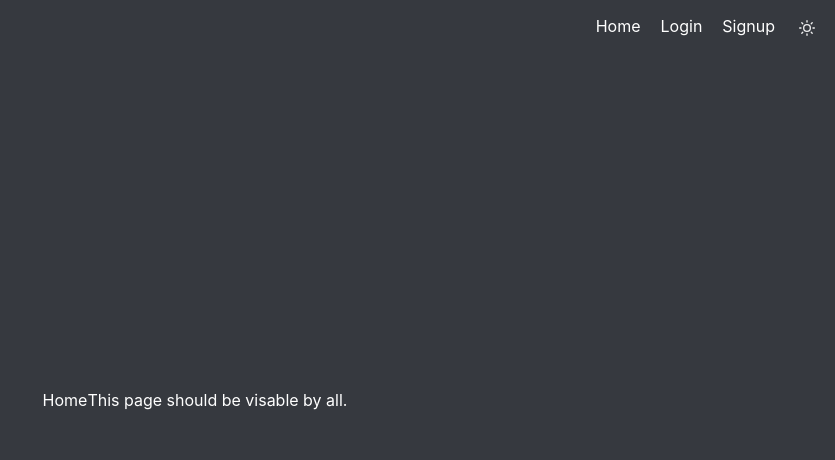
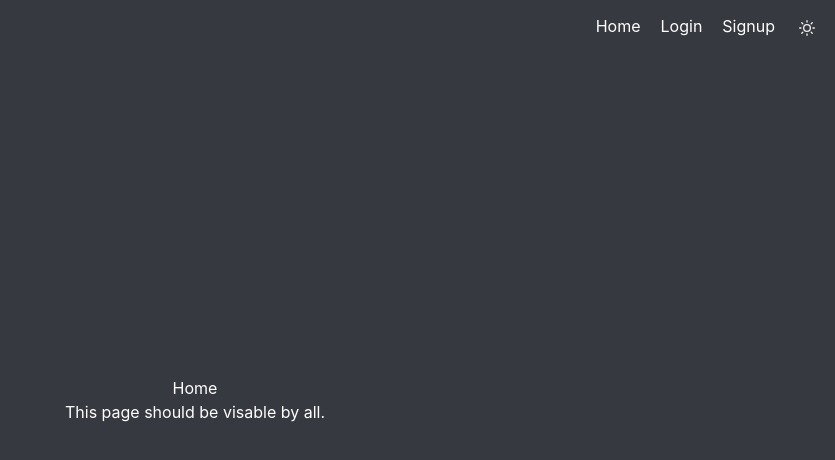
Before and after one commit to RickBr0wn/todo-able, a Next.js app: page / in a window 1280 px wide. Shown: the top 460 px of the page, without its empty margins (445-1280 px from the left). Built offline with nearby package versions, Linux system fonts and the light colour scheme; no server answers.

Commit message:
improves index.tsx

```diff
--- a/pages/index.tsx
+++ b/pages/index.tsx
@@ -9,6 +9,7 @@ const Home: NextPage = () => {
 			w={'100vw'}
 			justify={'center'}
 			align={'center'}
+			flexDir={'column'}
 		>
 			<Text>Home</Text>
 			<Text>This page should be visable by all.</Text>
```
